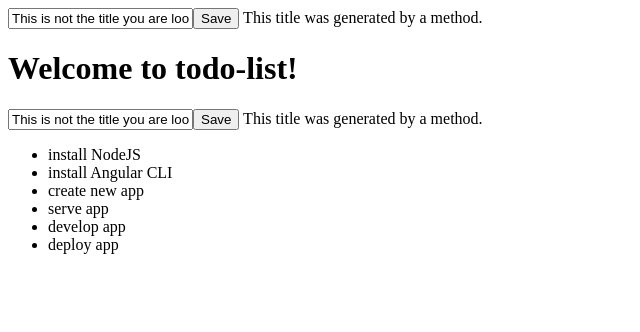
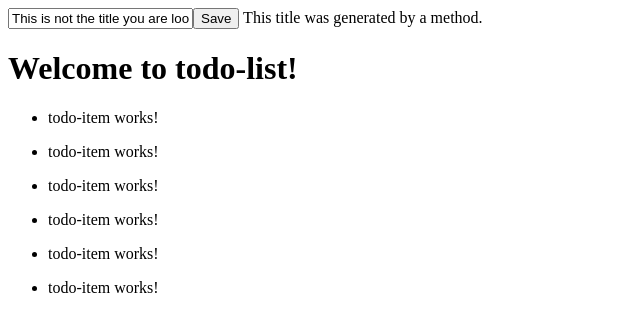
Before and after one commit to iwonaive/todo-list2025, an Angular app: page / in a window 1280 px wide. Shown: the top 332 px of the page, without its empty margins (0-640 px from the left). Built offline with nearby package versions, Linux system fonts and the light colour scheme.

Commit message:
add list

```diff
--- a/src/app/app.html
+++ b/src/app/app.html
@@ -2,12 +2,10 @@
 
 <h1>Welcome to {{ title }}!</h1>
 
-<app-input-button-unit></app-input-button-unit>
-
 <ul>
   @for( todoItem of todoList; track todoItem.title) {
   <li>
-    {{ todoItem.title }}
+    <app-todo-item></app-todo-item>
   </li>
   }
 </ul>
--- a/src/app/app.ts
+++ b/src/app/app.ts
@@ -1,9 +1,10 @@
 import { Component, signal } from '@angular/core';
 import { InputButtonUnit } from './input-button-unit/input-button-unit';
+import { TodoItem } from "./todo-item/todo-item";
 
 @Component({
   selector: 'app-root',
-  imports: [InputButtonUnit],
+  imports: [InputButtonUnit, TodoItem],
   templateUrl: './app.html',
   styleUrl: './app.scss',
 })
--- /dev/null
+++ b/src/app/todo-item/todo-item.html
@@ -0,0 +1 @@
+<p>todo-item works!</p>
```
Also changed, not shown: src/app/todo-item/todo-item.ts (added, +11 -0 lines), src/app/todo-item/todo-item.scss (added), 1 other file (tests, documents, lock files or other folders).
